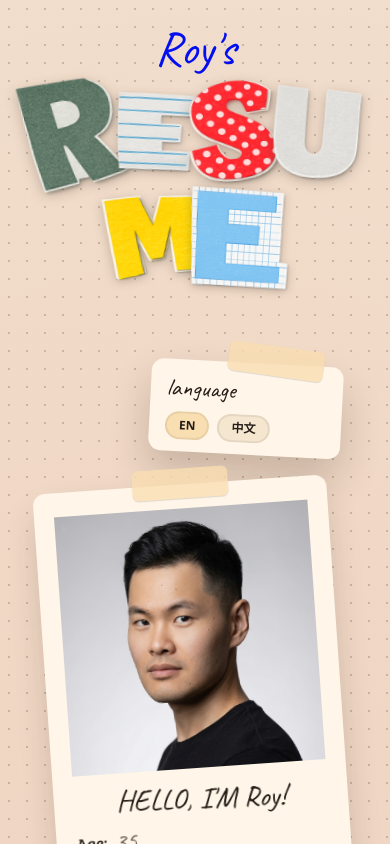
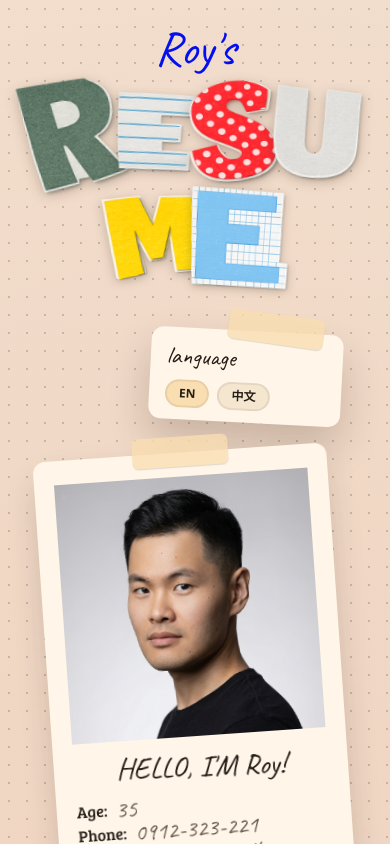
Before and after one commit to zooroy/roy-resume, a Next.js app: page / in a window 390 px wide. Shown: the top 844 px of the page. Built offline with nearby package versions, Linux system fonts and the light colour scheme.

Commit message:
fix(responsive): 調整語言卡片在中型版面的定位

```diff
--- a/app/page.tsx
+++ b/app/page.tsx
@@ -187,9 +187,9 @@ export default function Home() {
             ))}
           </section>
 
-          <section className="relative px-6 py-8 sm:px-10">
+          <section className="relative px-6 sm:py-4 sm:px-10">
             {/* language switcher */}
-            <div className="relative z-1 mb-8 flex justify-end rotate-3 sm:absolute sm:top-0 sm:right-0 sm:mb-0 sm:block">
+            <div className="relative z-1 mb-8 flex justify-end rotate-3 xl:absolute xl:top-0 xl:right-0 xl:mb-0 xl:block">
               <motion.div
                 className="relative w-48 paper-card px-4 py-3 text-left"
               >
```
